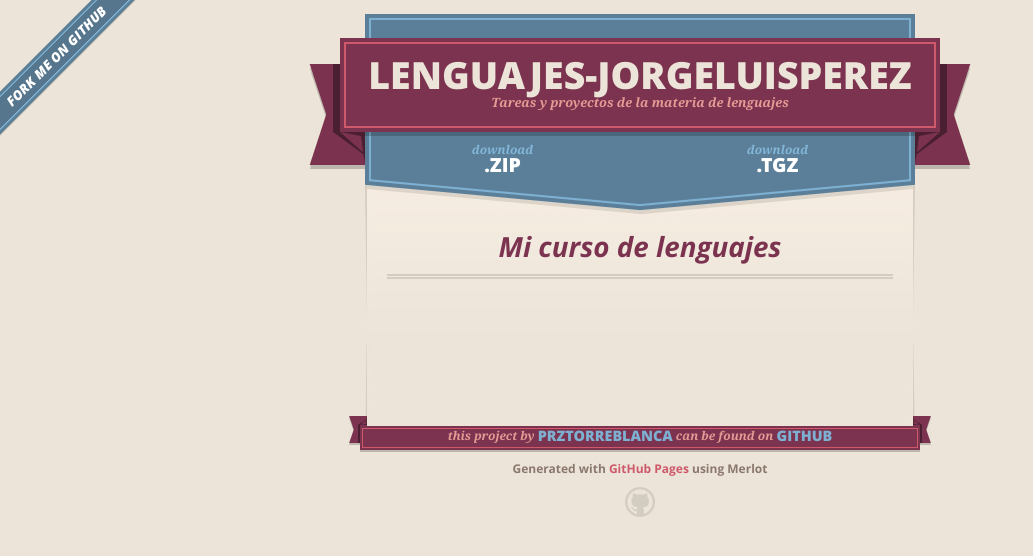
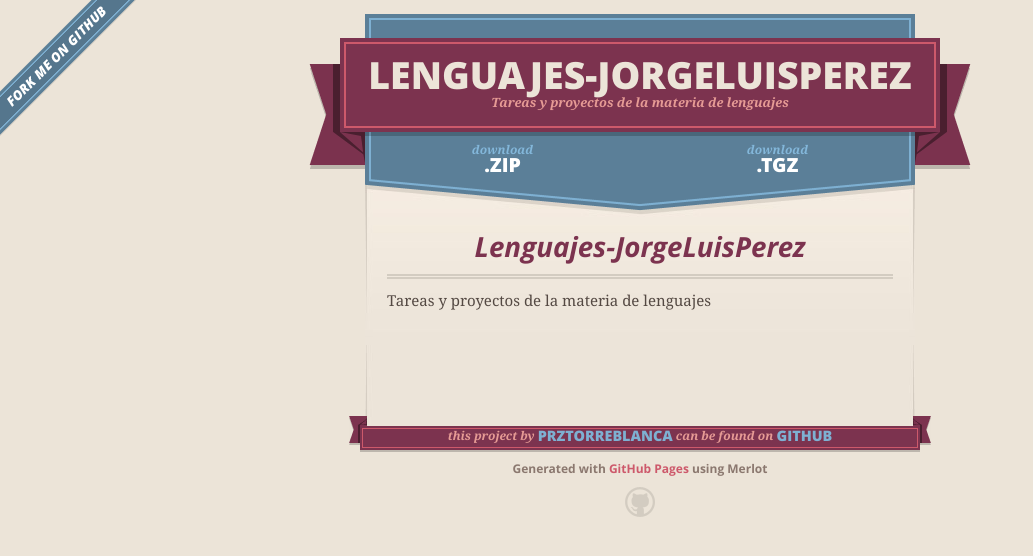
Before and after one commit to PrzTorreblanca/Lenguajes-JorgeLuisPerez, a plain HTML site: page index.html in a window 1280 px wide. Shown: the whole page, without its empty margins (0-1033 px from the left). Drawn offline with nearby package versions, Linux system fonts and the light colour scheme.

Commit message:
Create gh-pages branch via GitHub

```diff
--- a/index.html
+++ b/index.html
@@ -47,7 +47,9 @@
 
       <section id="main_content">
         <h1>
-<a name="mi-curso-de-lenguajes" class="anchor" href="#mi-curso-de-lenguajes"><span class="octicon octicon-link"></span></a>Mi curso de lenguajes</h1>
+<a name="lenguajes-jorgeluisperez" class="anchor" href="#lenguajes-jorgeluisperez"><span class="octicon octicon-link"></span></a>Lenguajes-JorgeLuisPerez</h1>
+
+<p>Tareas y proyectos de la materia de lenguajes</p>
       </section>
 
       <footer>
--- a/params.json
+++ b/params.json
@@ -1 +1 @@
-{"name":"Lenguajes-jorgeluisperez","tagline":"Tareas y proyectos de la materia de lenguajes","body":"# Mi curso de lenguajes","google":"","note":"Don't delete this file! It's used internally to help with page regeneration."}
+{"name":"Lenguajes-jorgeluisperez","tagline":"Tareas y proyectos de la materia de lenguajes","body":"Lenguajes-JorgeLuisPerez\r\n========================\r\n\r\nTareas y proyectos de la materia de lenguajes\r\n","google":"","note":"Don't delete this file! It's used internally to help with page regeneration."}
```
